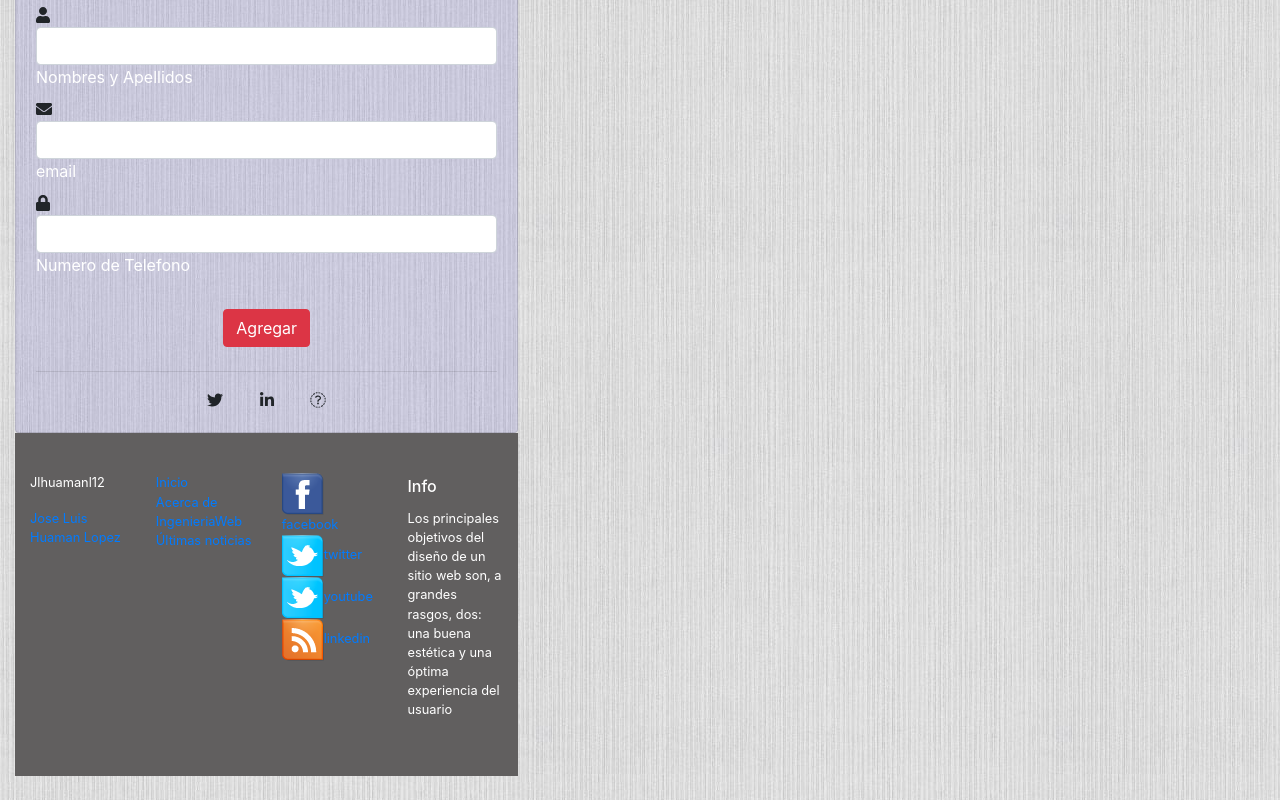
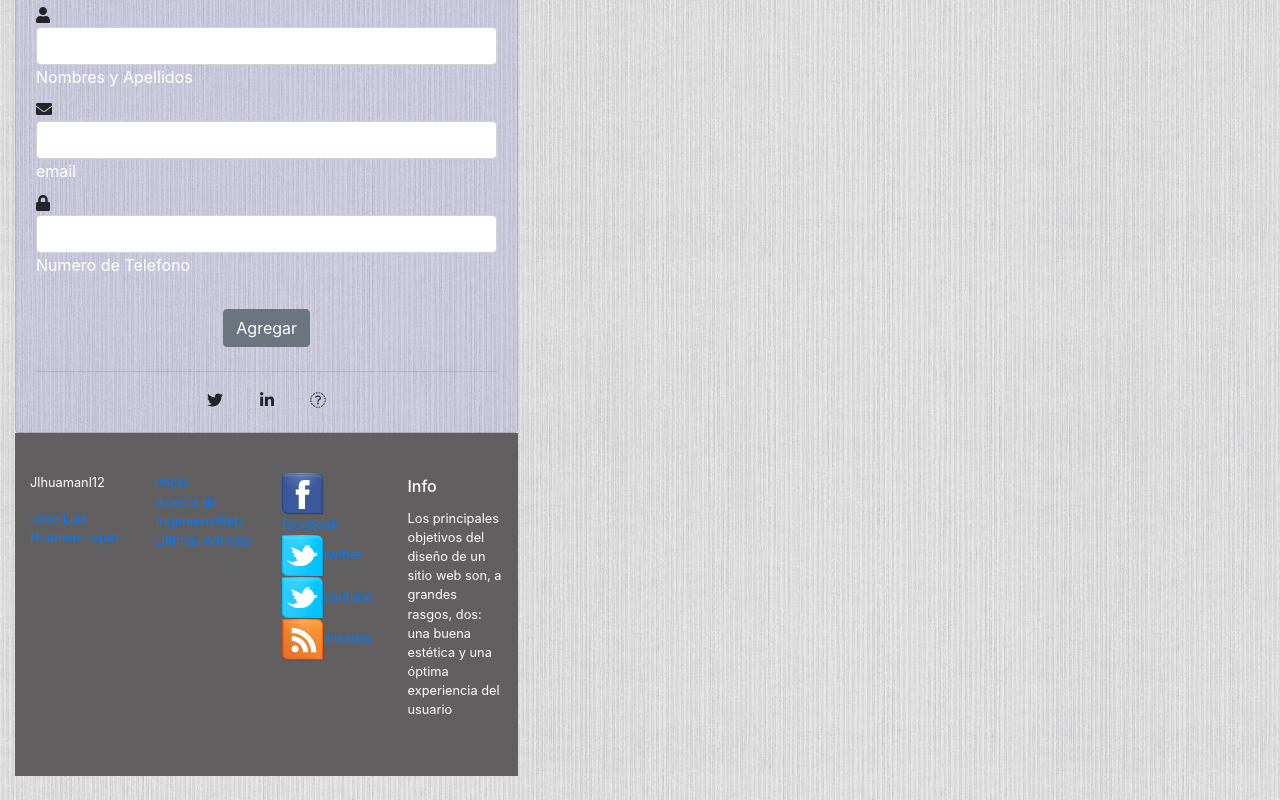
Before and after one commit to JoseLuisHL/JoseLuisHL.github.io, a plain HTML site: page parcial/contacto.html in a window 1280 px wide. Shown: the part 762-1562 px from the top of the page. Drawn offline with nearby package versions, Linux system fonts and the light colour scheme.

Commit message:
actualizar

```diff
--- a/parcial/contacto.html
+++ b/parcial/contacto.html
@@ -212,7 +212,7 @@
             <label for="form4">Numero de Telefono</label>
           </div>
           <div class="text-center mt-4">
-            <button class="btn btn-danger">Agregar</button>
+            <button class="btn btn-secondary">Agregar</button>
             <hr class="hr-light mb-3 mt-4">
             <div class="inline-ul text-center">
               <a class="p-2 m-2 tw-ic">
```
Also changed, not shown: parcial/index.html (+1 -0 lines).
